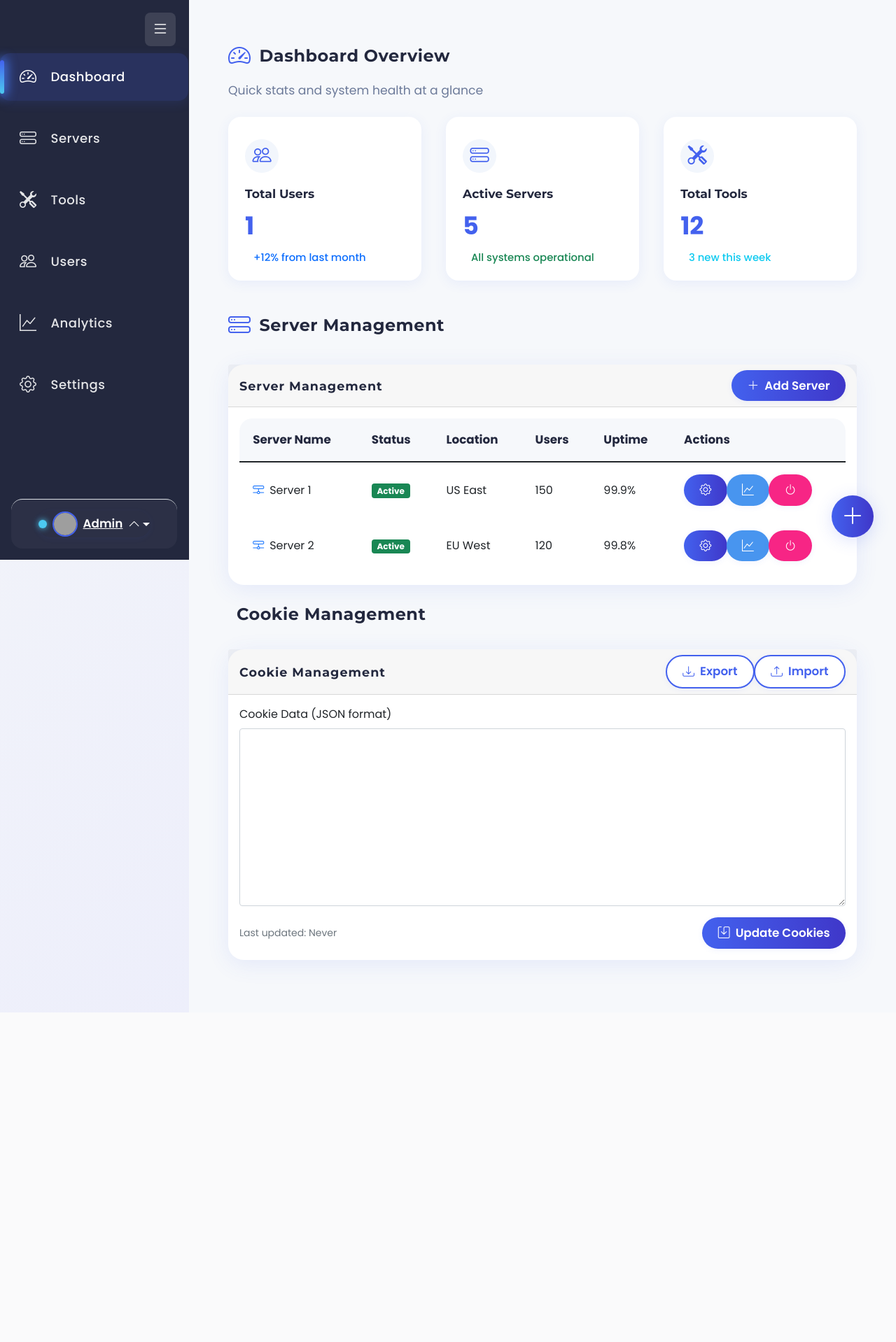
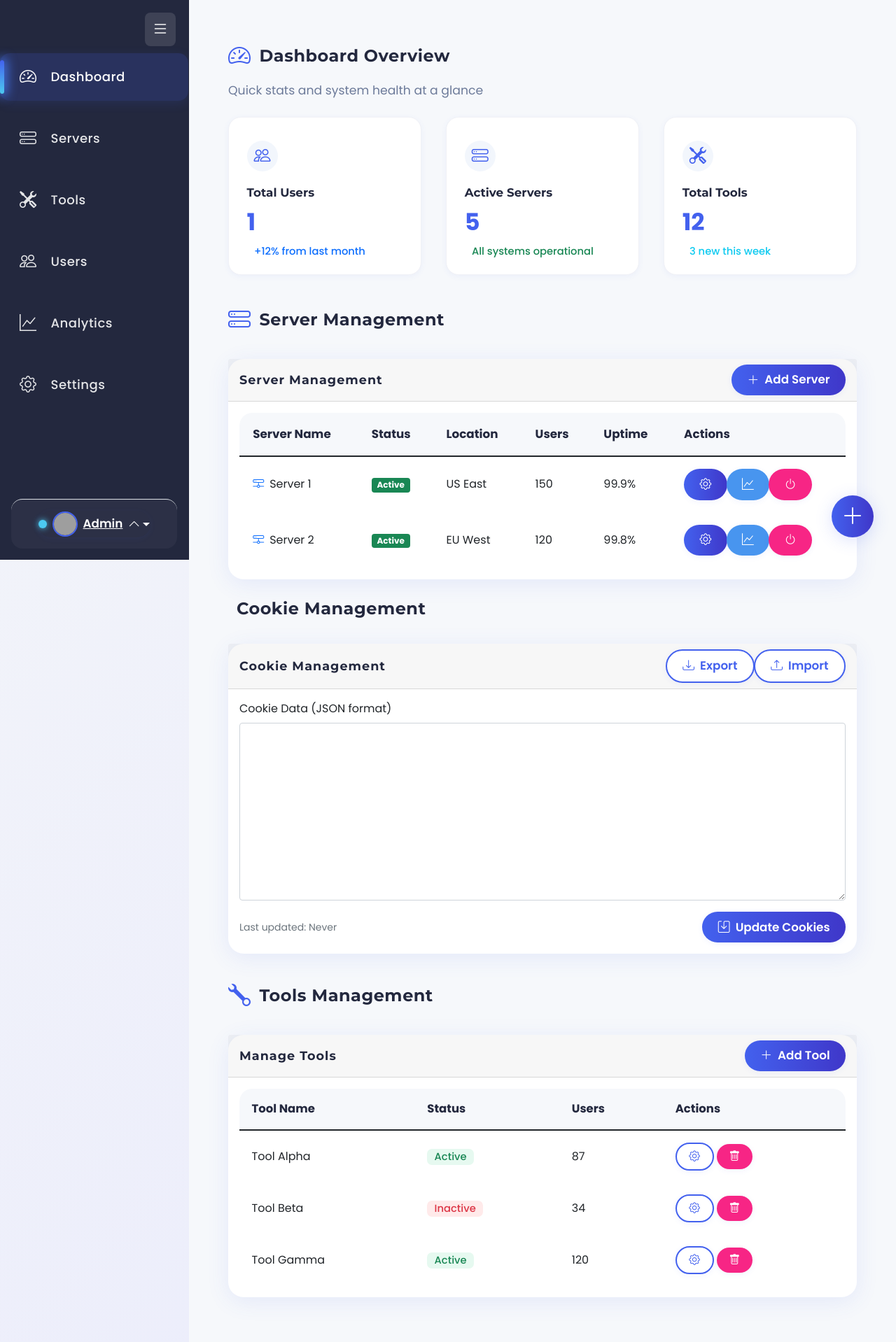
Before and after one commit to cipher-x-darkregime/Rev-Proxy, a PHP site: page /admin.php in a window 1280 px wide. Shown: the whole page at 70% size. Before the commit the page ends 1447 px from the top, so only its background shows below. Run offline with PHP 8.4, Linux system fonts and the light colour scheme; a user stored in the database is signed in; data comes from the database, SQL or seed files in the repository; data that the repository does not hold is empty; some libraries are stand-ins or nearby versions; grey boxes are pictures that could not be loaded.

Commit message:
Update admin.php

```diff
--- a/admin.php
+++ b/admin.php
@@ -400,24 +400,26 @@ $total_cookies = $conn->query('SELECT COUNT(*) FROM cookies')->fetchColumn();
             align-items: flex-start;
             background: #fff;
             border-radius: 18px;
-            box-shadow: 0 4px 18px rgba(67,97,238,0.08);
-            padding: 2rem 1.5rem 1.3rem 1.5rem;
+            box-shadow: 0 2px 8px rgba(67,97,238,0.06);
+            border: 1.5px solid #f0f1f6;
+            padding: 2.1rem 1.6rem 1.3rem 1.6rem;
             position: relative;
-            transition: box-shadow 0.2s, transform 0.2s;
+            transition: box-shadow 0.18s, border 0.18s, transform 0.18s;
             min-height: 160px;
         }
         .dashboard-card:hover {
-            box-shadow: 0 8px 32px rgba(67,97,238,0.13);
-            transform: translateY(-2px) scale(1.01);
+            box-shadow: 0 8px 24px rgba(67,97,238,0.10);
+            border: 1.5px solid var(--primary-color);
+            transform: translateY(-2px) scale(1.015);
         }
         .dashboard-card .icon {
-            width: 48px;
-            height: 48px;
+            width: 44px;
+            height: 44px;
             border-radius: 50%;
             display: flex;
             align-items: center;
             justify-content: center;
-            font-size: 1.7rem;
+            font-size: 1.5rem;
             margin-bottom: 1.1rem;
             background: #f2f6fc;
             color: var(--primary-color);
@@ -425,21 +427,21 @@ $total_cookies = $conn->query('SELECT COUNT(*) FROM cookies')->fetchColumn();
         }
         .dashboard-card .card-title {
             font-family: 'Montserrat', sans-serif;
-            font-size: 1.08rem;
+            font-size: 1.05rem;
             font-weight: 700;
             color: #23283e;
-            margin-bottom: 0.4rem;
+            margin-bottom: 0.3rem;
         }
         .dashboard-card .card-number {
-            font-size: 2.2rem;
+            font-size: 2.1rem;
             font-weight: 800;
             color: var(--primary-color);
-            margin-bottom: 0.4rem;
+            margin-bottom: 0.3rem;
         }
         .dashboard-card .badge {
-            font-size: 0.93rem;
+            font-size: 0.92rem;
             border-radius: 7px;
-            padding: 0.32em 0.8em;
+            padding: 0.28em 0.7em;
             font-weight: 500;
             background: #f2f6fc;
             color: var(--primary-color);
@@ -453,13 +455,50 @@ $total_cookies = $conn->query('SELECT COUNT(*) FROM cookies')->fetchColumn();
             color: #2274e0;
             background: #e9f4ff;
         }
+        /* Tools Management Section */
+        .tools-table th, .tools-table td {
+            border: none;
+            padding: 1.05rem 1.1rem;
+            vertical-align: middle;
+        }
+        .tools-table th {
+            background: #f6f8fb;
+            color: #23283e;
+            font-weight: 700;
+            font-size: 1.03rem;
+        }
+        .tools-table tbody tr {
+            background: #fff;
+            border-radius: 12px;
+        }
+        .tools-table tbody tr:hover {
+            background: #f2f6fc;
+        }
+        .tools-table .badge {
+            font-size: 0.92rem;
+            border-radius: 7px;
+            padding: 0.28em 0.7em;
+            font-weight: 500;
+            background: #f2f6fc;
+            color: var(--primary-color);
+            border: none;
+        }
+        .tools-table .badge.text-success {
+            color: #1b7c4a;
+            background: #e6f9f0;
+        }
+        .tools-table .badge.text-danger {
+            color: #c0392b;
+            background: #ffeaea;
+        }
+        .tools-table .btn {
+            border-radius: 999px !important;
+            font-size: 0.98rem;
+            padding: 0.4rem 1.1rem;
+        }
         @media (max-width: 767.98px) {
-            .dashboard-grid {
-                grid-template-columns: 1fr;
-                gap: 1.2rem;
-            }
             .dashboard-card {
-                padding: 1.1rem 0.7rem 0.7rem 0.7rem;
+                padding: 1rem 0.6rem 0.6rem 0.6rem;
             }
         }
     </style>
@@ -686,6 +725,61 @@ $total_cookies = $conn->query('SELECT COUNT(*) FROM cookies')->fetchColumn();
                         </form>
                     </div>
                 </div>
+
+                <!-- Tools Management Section -->
+                <div class="section-header"><i class="bi bi-wrench"></i> Tools Management</div>
+                <div class="card mb-4">
+                    <div class="card-header d-flex justify-content-between align-items-center">
+                        <h5 class="mb-0">Manage Tools</h5>
+                        <button class="btn btn-primary btn-sm">
+                            <i class="bi bi-plus-lg me-1"></i>
+                            Add Tool
+                        </button>
+                    </div>
+                    <div class="card-body">
+                        <div class="table-responsive">
+                            <table class="table tools-table align-middle">
+                                <thead>
+                                    <tr>
+                                        <th>Tool Name</th>
+                                        <th>Status</th>
+                                        <th>Users</th>
+                                        <th>Actions</th>
+                                    </tr>
+                                </thead>
+                                <tbody>
+                                    <tr>
+                                        <td>Tool Alpha</td>
+                                        <td><span class="badge text-success">Active</span></td>
+                                        <td>87</td>
+                                        <td>
+                                            <button class="btn btn-outline-primary btn-sm"><i class="bi bi-gear"></i></button>
+                                            <button class="btn btn-danger btn-sm"><i class="bi bi-trash"></i></button>
+                                        </td>
+                                    </tr>
+                                    <tr>
+                                        <td>Tool Beta</td>
+                                        <td><span class="badge text-danger">Inactive</span></td>
+                                        <td>34</td>
+                                        <td>
+                                            <button class="btn btn-outline-primary btn-sm"><i class="bi bi-gear"></i></button>
+                                            <button class="btn btn-danger btn-sm"><i class="bi bi-trash"></i></button>
+                                        </td>
+                                    </tr>
+                                    <tr>
+                                        <td>Tool Gamma</td>
+                                        <td><span class="badge text-success">Active</span></td>
+                                        <td>120</td>
+                                        <td>
+                                            <button class="btn btn-outline-primary btn-sm"><i class="bi bi-gear"></i></button>
+                                            <button class="btn btn-danger btn-sm"><i class="bi bi-trash"></i></button>
+                                        </td>
+                                    </tr>
+                                </tbody>
+                            </table>
+                        </div>
+                    </div>
+                </div>
             </main>
         </div>
     </div>
```
